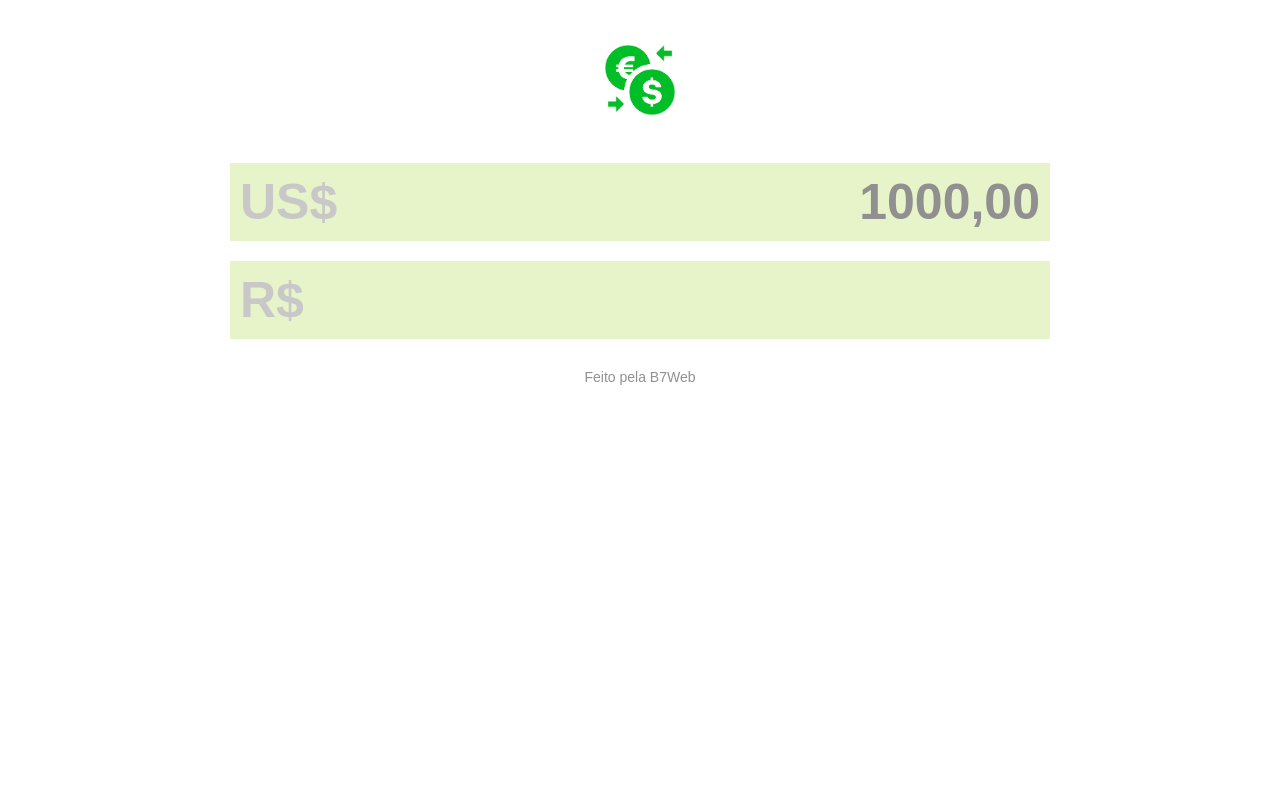
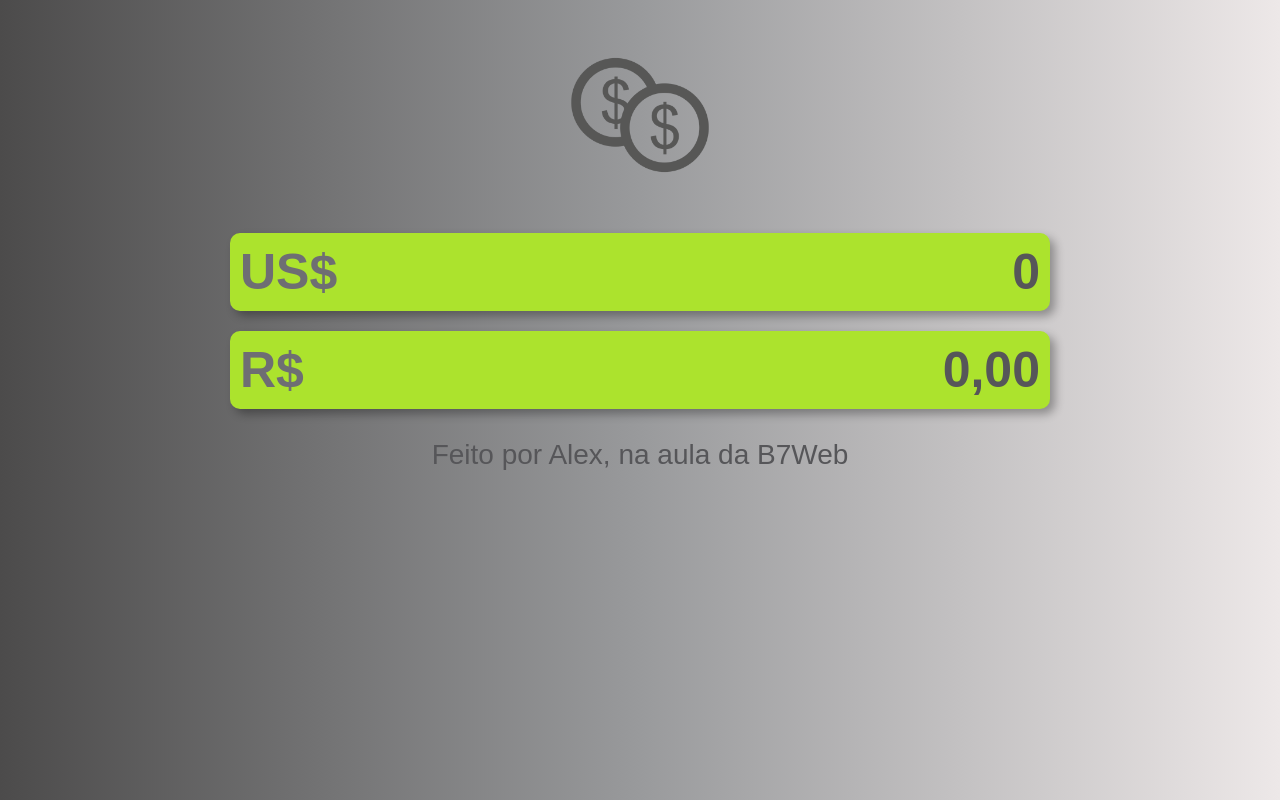
Before and after one commit to Alexluthor4489/projeto-conversor-moeda, a plain HTML site: page index.html in a window 1280 px wide. Drawn offline with Linux system fonts and the light colour scheme; no server answers.

Commit message:
concluindo-projeto

```diff
--- a/assets/style.css
+++ b/assets/style.css
@@ -1,9 +1,9 @@
 :root {
-    --background: #FFF;
-    --primary: #333333;
-    --foreground: #e7f4c9;
-    --secondary: #909090;
-    --secondary-light: #c8c8c8;
+    --background: #f4fcf6;
+    --primary: #4d4e53;
+    --foreground: #ace32d;
+    --secondary: #565659;
+    --secondary-light: #6e6e73;
 }
 
 * {
@@ -19,8 +19,10 @@ html {
 body {
     font-size: 1.4rem;
     font-family: Arial, Helvetica, sans-serif;
-    background-color: var(--background);
+    background-image: linear-gradient(to right, #4c4b4b , #999a9c, #ede8e8);
     color: var(--primary);
+    overflow-y: hidden;
+
 }
 
 header {
@@ -30,7 +32,7 @@ header {
 
 header img {
     width: auto;
-    height: 8rem;
+    height: 15rem;
 }
 
 main {
@@ -44,6 +46,10 @@ main section {
     margin: 2rem auto;
     padding: 1rem;
     max-width: 80rem;
+    border-radius: 10px;
+    box-shadow: 5px 5px 10px rgba(0, 0, 0, 0.317);
+
+
 }
 
 main section span {
@@ -54,6 +60,7 @@ main section span {
 }
 
 main section input {
+    display: flex;
     flex: 1;
     min-width: 0;
     background: transparent;
@@ -63,10 +70,12 @@ main section input {
     border: 0;
     outline: none;
     text-align: right;
+
 }
 
 footer {
     text-align: center;
     font-size: 1.4rem;
     color: var(--secondary);
+    font-size: 2em;
 }
--- a/index.html
+++ b/index.html
@@ -10,7 +10,7 @@
 
 <body>
     <header>
-        <img src="assets/logo.png" alt="Conversor" />
+        <img src="logo.webp" alt="Conversor" />
     </header>
 
     <main>
@@ -25,7 +25,7 @@
     </main>
 
     <footer>
-        Feito pela B7Web
+        Feito por Alex, na aula da B7Web
     </footer>
     <script src="main.js"></script>
 </body>
--- a/main.js
+++ b/main.js
@@ -1,15 +1,25 @@
-let dolar = 6.11
+let dolar = 0
 let usdInput = document.querySelector('#usd')
 let brlInput = document.querySelector('#brl')
 
+updateDollarRate();
+
+
 usdInput.addEventListener('keyup', () => {
-    usdInput.value = formatCurrency(usdInput.value)//Como funciona? Estou pegando o que o usuário digitou, jogando dentro da função que formata, e depois devolvendo no próprio input que o usuário está digitando, mas já de forma formatada em tempo real.
+    convert('usd-to-brl')
 })
 brlInput.addEventListener('keyup', () => {
-    brlInput.value = formatCurrency(brlInput.value)//Como funciona? Estou pegando o que o usuário digitou, jogando dentro da função que formata, e depois devolvendo no próprio input que o usuário está digitando, mas já de forma formatada em tempo real.
+    convert('brl-to-usd')
 })
 
-usdInput.value = '1000,00'
+usdInput.addEventListener("blur", () => {
+    usdInput.value = formatCurrency(usdInput.value)
+})
+brlInput.addEventListener("blur", () => {
+    brlInput.value = formatCurrency(brlInput.value)
+})
+
+usdInput.value = '0'
 convert('usd-to-brl')
 
 function formatCurrency(value){
@@ -35,9 +45,29 @@ function convert(type) {
     if(type == 'usd-to-brl'){
         let fixedValue = fixValue(usdInput.value)
         let result = fixedValue * dolar
+
         result = result.toFixed(2)
+        brlInput.value = formatCurrency(result)
     }
     if(type == 'brl-to-usd'){
+        let fixedValue = fixValue(brlInput.value)
+        let result = fixedValue / dolar
 
+        result= result.toFixed(2)
+        usdInput.value = formatCurrency(result)
     }
 }
+function updateDollarRate() {
+    const apiUrl = 'https://economia.awesomeapi.com.br/json/last/USD-BRL';
+
+    fetch(apiUrl)
+        .then(response => response.json())
+        .then(data => {
+            dolar = parseFloat(data.USDBRL.bid); // Obtém a taxa de câmbio
+            console.log(`Cotação atualizada do dólar: ${dolar}`);
+        })
+        .catch(error => {
+            console.error('Erro ao buscar a cotação do dólar:', error);
+            alert('Não foi possível atualizar a cotação do dólar.');
+        });
+}
```
Also changed, not shown: assets/logo.png (deleted), logo.webp (added).
